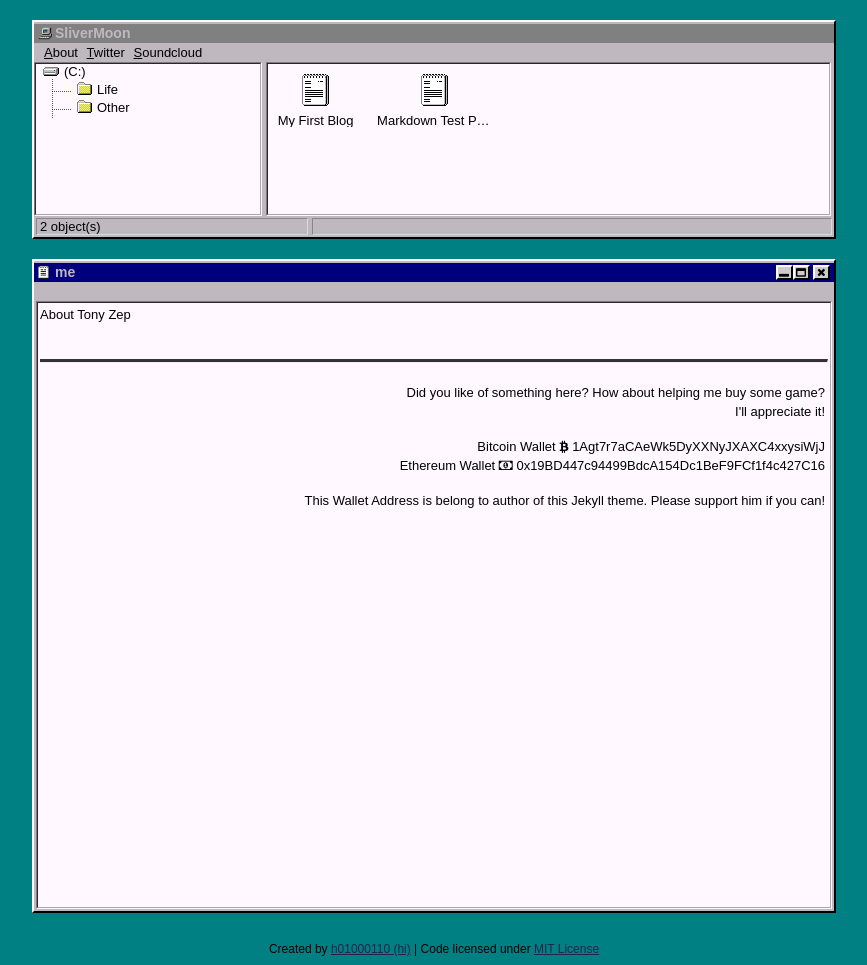
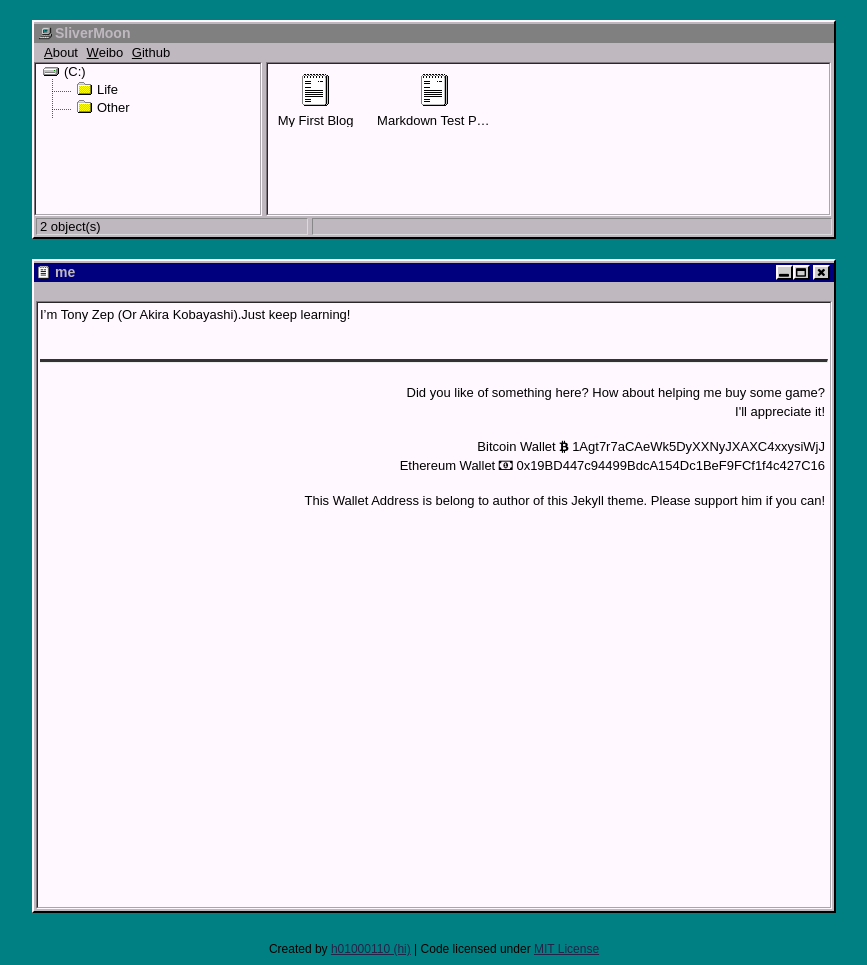
Before and after one commit to Danish-wigbar/tonyzep966.github.io, a Jekyll site: the page built from me/index.md, in a window 1280 px wide. Shown: the whole page, without its empty margins (206-1073 px from the left). Built offline with Jekyll 4.4.1, drawn with Linux system fonts in a browser that asks for light colours.

Commit message:
Change top bar

```diff
--- a/_includes/topbar.html
+++ b/_includes/topbar.html
@@ -1,5 +1,5 @@
 <ul class="topbar">
 	<a href="/me"><li><u>A</u>bout</li></a>
-	<a href="http://twitter.com/h01000110" target="_blank"><li><u>T</u>witter</li></a>
-	<a href="http://soundcloud.com/h01000110" target="_blank"><li><u>S</u>oundcloud</li></a>
+	<a href="https://weibo.com/zep966" target="_blank"><li><u>W</u>eibo</li></a>
+	<a href="https://github.com/tonyzep966" target="_blank"><li><u>G</u>ithub</li></a>
 </ul>
--- a/me/index.md
+++ b/me/index.md
@@ -3,4 +3,4 @@ layout: me
 title: me
 ---
 
-About Tony Zep
+I'm Tony Zep (Or Akira Kobayashi).Just keep learning!
```
